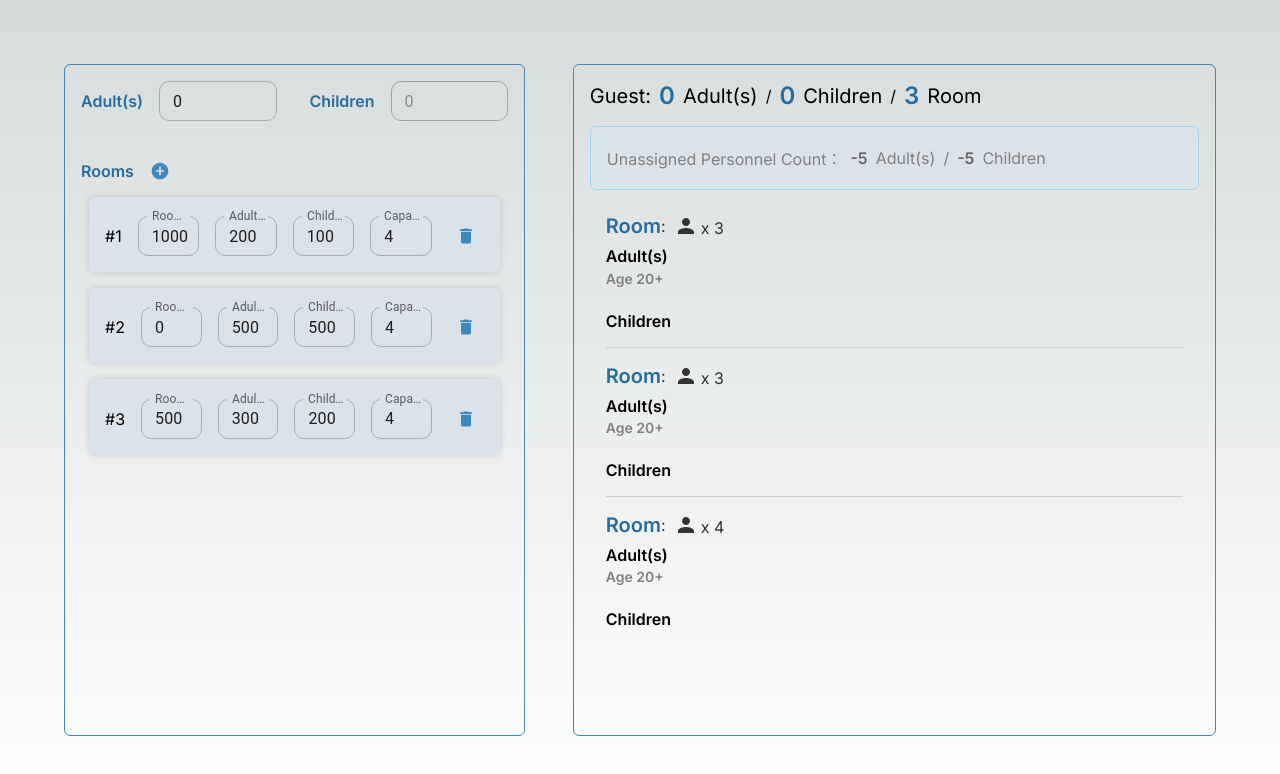
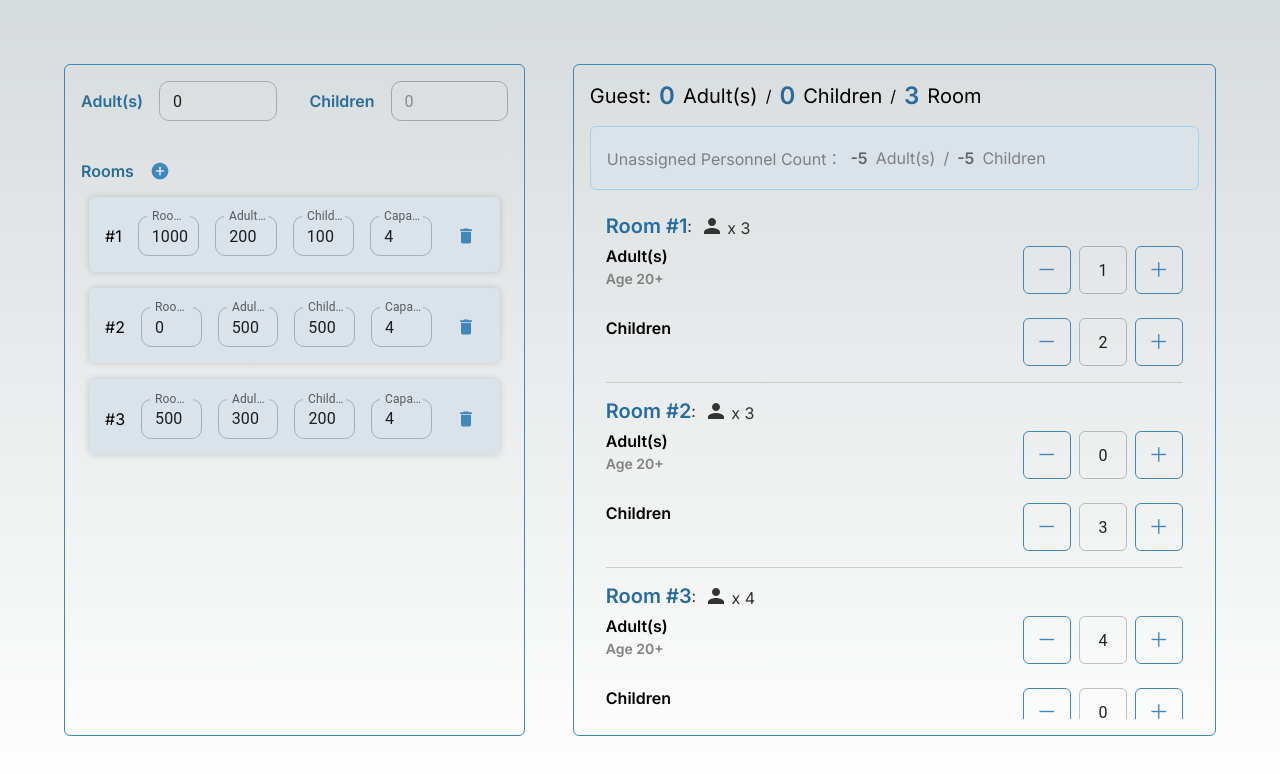
Before and after one commit to JyunChiu/roomAllocation, a Next.js app in the folder frontend/: page / in a window 1280 px wide. Shown: the top 774 px of the page. Built offline with nearby package versions, Linux system fonts and the light colour scheme.

Commit message:
feat: CustomInputNumber UI

```diff
--- a/frontend/src/components/AllocationBlock/AllocationBlock.tsx
+++ b/frontend/src/components/AllocationBlock/AllocationBlock.tsx
@@ -26,8 +26,13 @@ const AllocationBlock: FC = () => {
   );
 
   const handleResultChange = useCallback(
-    (index: number, updatedResult: Result) => {},
-    []
+    (index: number, updatedRoom: Result) => {
+      const updatedResult = [...result];
+      result.splice(index, 1, updatedRoom);
+      setResult(updatedResult);
+      console.log("result :::::", updatedResult);
+    },
+    [result, setResult]
   );
 
   return (
@@ -55,7 +60,9 @@ const AllocationBlock: FC = () => {
         {result.map((item, i) => (
           <RoomAllocation
             key={`room-card${i + 1}`}
+            roomNo={i + 1}
             roomInfo={item}
+            unassigned={unassigned}
             onChange={(updatedResult) => handleResultChange(i, updatedResult)}
           />
         ))}
--- /dev/null
+++ b/frontend/src/components/AllocationBlock/CustomInputNumber/CustomInputNumber.style.ts
@@ -0,0 +1,26 @@
+import styled from "styled-components";
+import { FONT_SIZE, BORDER_RADIUS } from "src/stylesheet";
+
+export const Container = styled.div`
+  display: grid;
+  grid-template-columns: repeat(3, 3rem);
+  grid-auto-rows: 3rem;
+  gap: 0.5rem;
+  .guest-input {
+    .MuiInputBase-root {
+      border-radius: ${BORDER_RADIUS.SM};
+      height: 100%;
+      .MuiInputBase-input {
+        padding: 0;
+        text-align: center;
+      }
+    }
+  }
+  .button {
+    min-width: unset;
+    font-size: ${FONT_SIZE.LG};
+    &:hover {
+      filter: brightness(1.2);
+    }
+  }
+`;
--- /dev/null
+++ b/frontend/src/components/AllocationBlock/CustomInputNumber/CustomInputNumber.tsx
@@ -0,0 +1,28 @@
+import React, { FC } from "react";
+import { FieldLabel } from "types/common";
+import { Result } from "types/data";
+import { Button } from "components/Buttons";
+import TextField from "components/TextField";
+import { Container } from "./CustomInputNumber.style";
+
+interface Props {
+  value: number;
+
+  // onChange: (updatedResult: Result) => void;
+}
+
+const CustomInputNumber: FC<Props> = ({ value }) => {
+  return (
+    <Container>
+      <Button className="button" outlined>
+        －
+      </Button>
+      <TextField className="guest-input" value={value} label="" />
+      <Button className="button" outlined>
+        ＋
+      </Button>
+    </Container>
+  );
+};
+
+export default CustomInputNumber;
--- /dev/null
+++ b/frontend/src/components/AllocationBlock/CustomInputNumber/index.ts
@@ -0,0 +1 @@
+export { default } from "./CustomInputNumber";
--- a/frontend/src/components/AllocationBlock/RoomAllocation/RoomAllocation.style.ts
+++ b/frontend/src/components/AllocationBlock/RoomAllocation/RoomAllocation.style.ts
@@ -36,6 +36,7 @@ export const RoomCard = styled.div`
     gap: 1.5rem;
     .guest-box {
       display: flex;
+      justify-content: space-between;
       .title-zone {
         display: flex;
         flex-direction: column;
--- a/frontend/src/components/AllocationBlock/RoomAllocation/RoomAllocation.tsx
+++ b/frontend/src/components/AllocationBlock/RoomAllocation/RoomAllocation.tsx
@@ -1,26 +1,33 @@
-import React, { FC } from "react";
+import React, { FC, useMemo } from "react";
 import PersonIcon from "@mui/icons-material/Person";
 import { FieldLabel } from "types/common";
 import { Result } from "types/data";
+import CustomInputNumber from "../CustomInputNumber";
 import { RoomCard } from "./RoomAllocation.style";
 
 interface Props {
   roomInfo: Result;
+  roomNo: number;
+  unassigned: Result;
   onChange: (updatedResult: Result) => void;
 }
 
-const RoomAllocation: FC<Props> = ({ roomInfo }) => {
+const RoomAllocation: FC<Props> = ({ roomInfo, roomNo }) => {
+  const numberOfGuest = useMemo(
+    () => roomInfo.adult + roomInfo.child,
+    [roomInfo]
+  );
   return (
     <RoomCard>
       <div className="room-title">
-        <span className="label">{FieldLabel.room}</span>
+        <span className="label">
+          {FieldLabel.room} #{roomNo}
+        </span>
         <span>:</span>
         <div className="icon-box">
           <PersonIcon />
         </div>
-        <span className="number-of-guest">
-          x {roomInfo.adult + roomInfo.child}
-        </span>
+        <span className="number-of-guest">x {numberOfGuest}</span>
       </div>
       <div className="guests-info-box">
         <div className="guest-box">
@@ -28,13 +35,17 @@ const RoomAllocation: FC<Props> = ({ roomInfo }) => {
             <span className="title">{FieldLabel.adult}</span>
             <span className="sub-title">Age 20+</span>
           </div>
-          <div className="input-zone"></div>
+          <div className="input-zone">
+            <CustomInputNumber value={roomInfo.adult} />
+          </div>
         </div>
         <div className="guest-box">
           <div className="title-zone">
             <span className="title">{FieldLabel.child}</span>
           </div>
-          <div className="input-zone"></div>
+          <div className="input-zone">
+            <CustomInputNumber value={roomInfo.child} />
+          </div>
         </div>
       </div>
     </RoomCard>
--- a/frontend/src/components/Buttons/Button/Button.style.ts
+++ b/frontend/src/components/Buttons/Button/Button.style.ts
@@ -1,6 +1,7 @@
 import { styled } from "@mui/material/styles";
 import { Button } from "@mui/material";
 import { BORDER_RADIUS } from "src/stylesheet";
+import { Opacity } from "@mui/icons-material";
 
 interface Props {
   background: string;
@@ -17,6 +18,9 @@ export const StyledButton = styled(Button)<Props>(
     border: `1px solid ${background}`,
     padding: "6px 14px",
     borderRadius: "0.375rem",
+    "&.disabled": {
+      opacity: 0.3,
+    },
     "&.small": {
       padding: "2px 14px",
       fontSize: "14px",
--- a/frontend/src/components/Buttons/Button/Button.tsx
+++ b/frontend/src/components/Buttons/Button/Button.tsx
@@ -44,6 +44,7 @@ const ButtonElement: FC<ButtonElementProps> = ({
         small,
         round,
         noTextTransform,
+        disabled,
       })}
       onClick={onClick}
       startIcon={startIcon}
--- a/frontend/src/types/data/roomInfo.ts
+++ b/frontend/src/types/data/roomInfo.ts
@@ -8,7 +8,7 @@ interface RoomInfo {
 interface Result {
   adult: number;
   child: number;
-  price: number;
+  price?: number;
 }
 
 export type { RoomInfo, Result };
```
